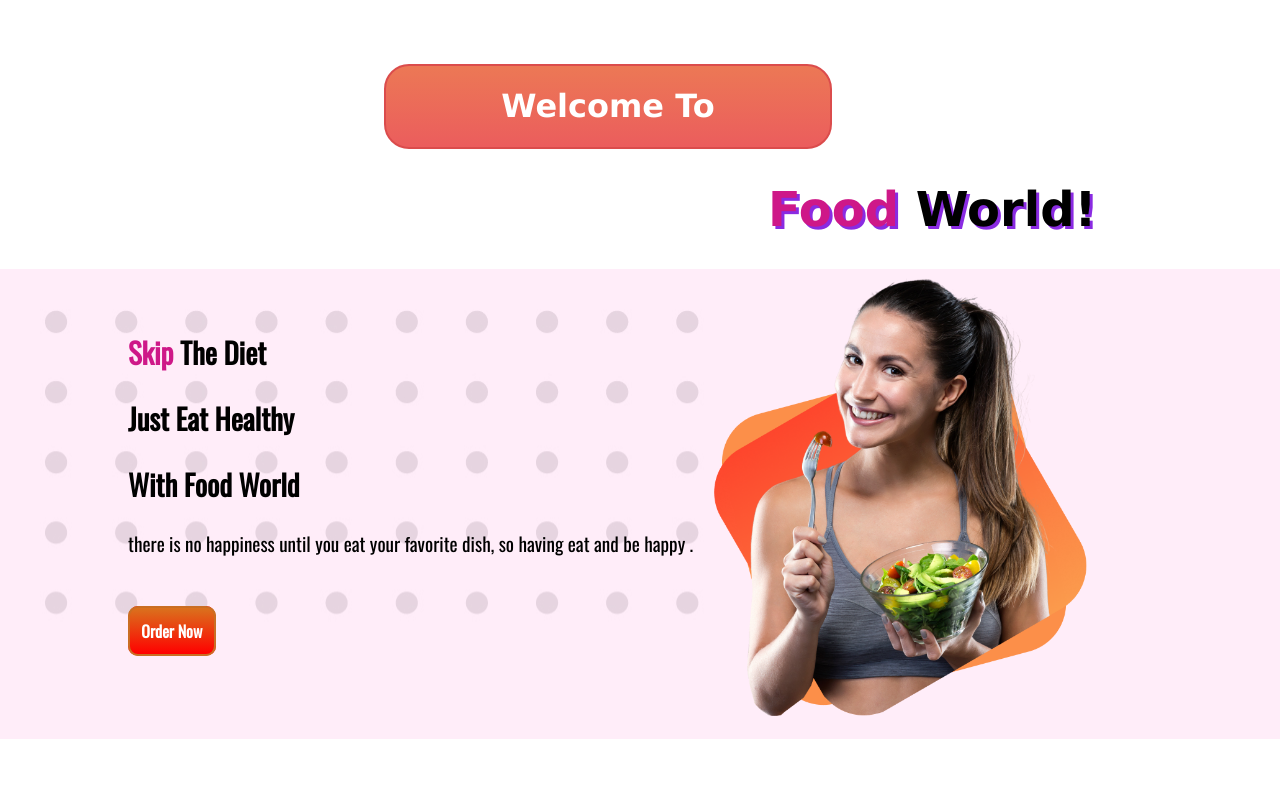
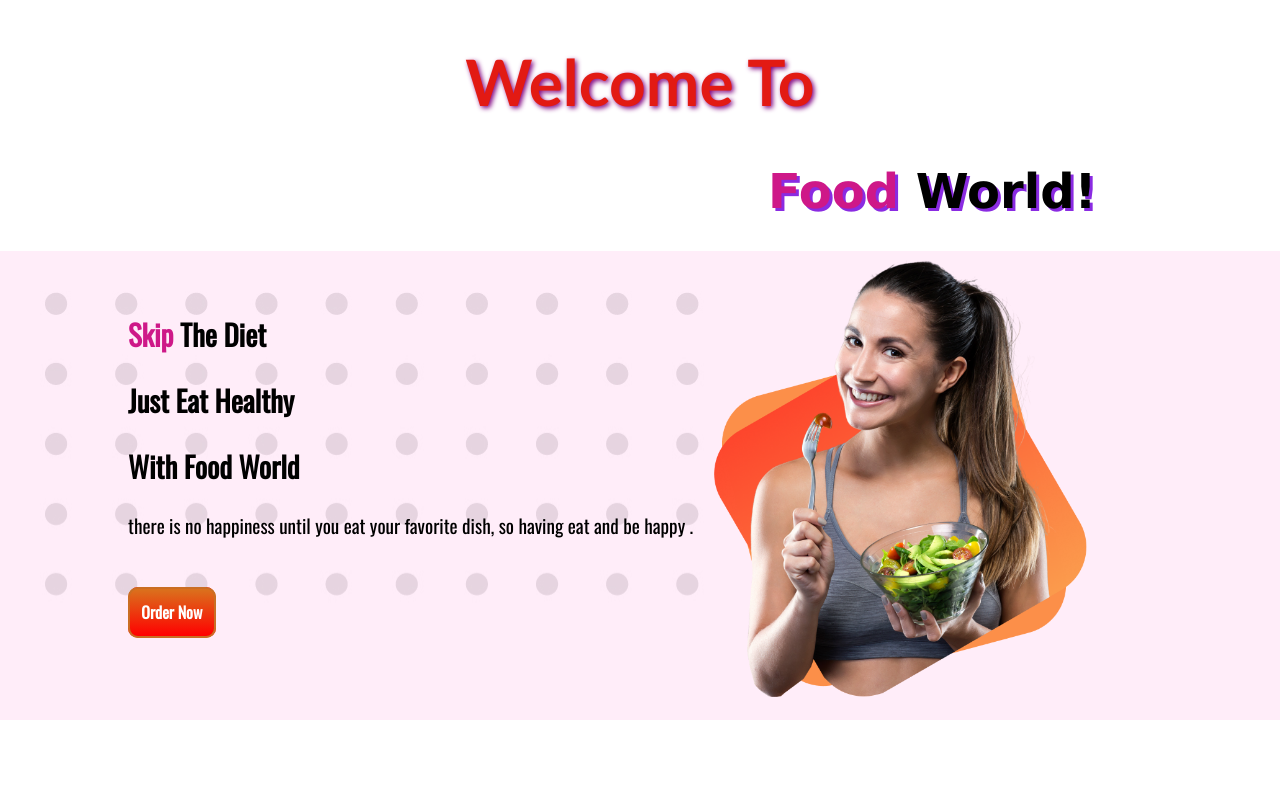
Before and after one commit to Robi199/first-assignment, a plain HTML site: page index.html in a window 1280 px wide. Shown: the top 800 px of the page. Drawn offline with nearby package versions, Linux system fonts and the light colour scheme.

Commit message:
finally submitted

```diff
--- a/style.css
+++ b/style.css
@@ -7,14 +7,10 @@
 }
 .welcome{
     text-align: center;
-    border: 2px solid rgb(219, 76, 76);
-    margin-left: 30%;
-    margin-right: 35%;
-    margin-top: 5%;
-    border-radius: 25px;
-    background-image: linear-gradient(rgb(236, 120, 85), rgb(235, 93, 93));
-    color: white;
-    font-family: Verdana, Geneva, Tahoma, sans-serif;
+    color: rgb(226, 26, 19);
+    font-size: xx-large;
+    font-family: 'Gill Sans', 'Gill Sans MT', Calibri, 'Trebuchet MS', sans-serif;
+    text-shadow: 2px 2px 5px purple;
 }
 .food{
     padding-left: 60%;
```
